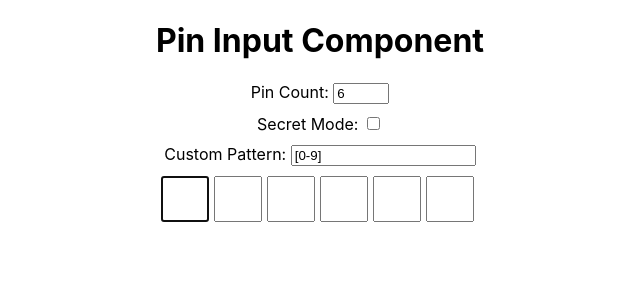
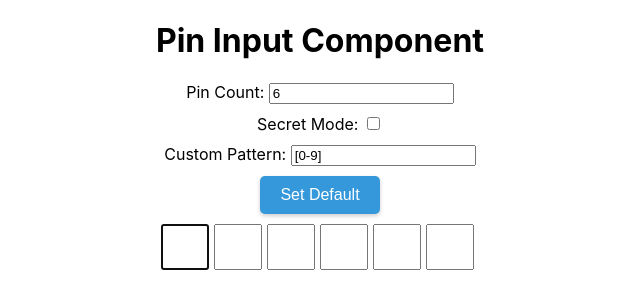
Before and after one commit to KhanhPham2411/pin-input-ts, a React (Create React App) app: page / in a window 1280 px wide. Shown: the top 308 px of the page, without its empty margins (320-960 px from the left). Built offline with nearby package versions, Linux system fonts and the light colour scheme.

Commit message:
set default

```diff
--- a/src/App.css
+++ b/src/App.css
@@ -40,3 +40,23 @@
     transform: rotate(360deg);
   }
 }
+
+.fancy-button {
+  padding: 10px 20px;
+  font-size: 16px;
+  background-color: #3498db;
+  color: #ffffff;
+  border: none;
+  border-radius: 5px;
+  cursor: pointer;
+  box-shadow: 0 2px 4px rgba(0, 0, 0, 0.2);
+  transition: background-color 0.3s ease;
+}
+
+.fancy-button:hover {
+  background-color: #2980b9;
+}
+
+.fancy-button:focus {
+  outline: none;
+}
--- a/src/App.tsx
+++ b/src/App.tsx
@@ -13,8 +13,8 @@ function App() {
   };
 
   const handlePinCountChange = (event: React.ChangeEvent<HTMLInputElement>) => {
-    const newPinCount = parseInt(event.target.value, 10);
-    if (!isNaN(newPinCount) && newPinCount >= 1 && newPinCount <= 10) {
+    const newPinCount = parseInt(event.target.value);
+    if (!isNaN(newPinCount) && newPinCount >= 1) {
       setPinCount(newPinCount);
     }
   };
@@ -27,6 +27,13 @@ function App() {
     setCustomPattern(event.target.value);
   };
 
+  const handleResetPin = () => {
+    // Set the pins state to an array of empty strings (default values)
+    setPinCount(6);
+    setSecretMode(false);
+    setCustomPattern('[0-9]');
+  };
+
   return (
     <div className="App">
       <h1>Pin Input Component</h1>
@@ -36,7 +43,6 @@ function App() {
           id="pinCountInput"
           type="number"
           min="1"
-          max="10"
           value={pinCount}
           onChange={handlePinCountChange}
         />
@@ -60,6 +66,10 @@ function App() {
         />
       </div>
       <div className="input-group">
+        <button className="fancy-button" onClick={handleResetPin}>Set Default</button>
+      </div>
+
+      <div className="input-group">
         <PinInput
           pinCount={pinCount}
           secretMode={secretMode}
--- a/src/pin/PinInput.tsx
+++ b/src/pin/PinInput.tsx
@@ -16,6 +16,11 @@ const PinInput: React.FC<PinInputProps> = ({ pinCount, secretMode = false, onFil
     inputRefs.current = inputRefs.current.slice(0, pinCount);
     setPins(Array(pinCount).fill(''));
 
+    for(let i =0; i < pinCount; i++) {
+      if(inputRefs.current[i]) {
+        inputRefs.current[i].value = '';
+      }
+    }
     // Focus on the first input when the component mounts
     if (inputRefs.current[0]) {
       inputRefs.current[0].focus();
```
